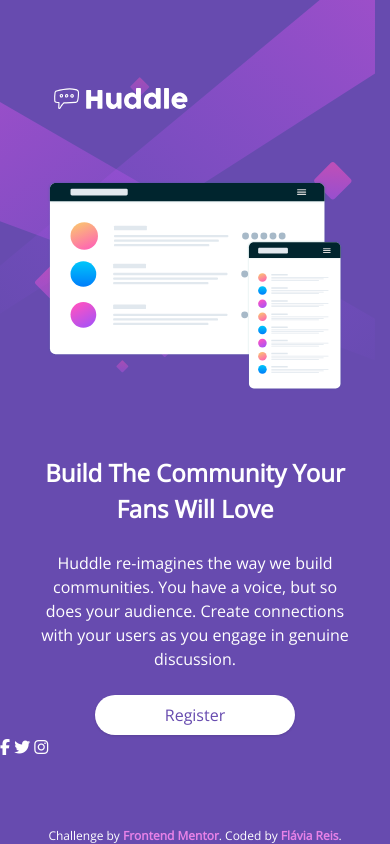
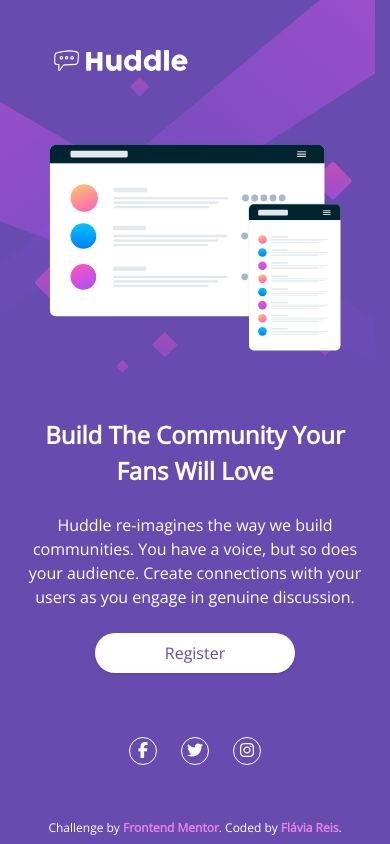
Before and after one commit to flaviare1s/huddle-landing-page, a website: page src/index.html in a window 390 px wide. Drawn offline with nearby package versions, Linux system fonts and the light colour scheme.

Commit message:
Finishing the mobile version

```diff
--- a/src/index.html
+++ b/src/index.html
@@ -43,22 +43,22 @@
     <div class="md:flex flex-col md:px-10 md:ml-3">
       <main class="flex flex-col items-center justify-center m-auto md:max-w-520 md:items-start">
         <h1 class="text-2xl font-semibold text-center px-8 mt-16 leading-9 md:text-4xl md:text-left md:leading-60 md:mt-0 md:px-0">Build The Community Your Fans Will Love</h1>
-        <p class="text-base text-center py-6 px-9 leading-6 md:text-lg md:text-left md:leading-27 md:px-0">
+        <p class="text-base text-center py-6 px-7 leading-6 md:text-lg md:text-left md:leading-27 md:px-0">
           Huddle re-imagines the way we build communities. You have a voice, but so does your audience. Create connections with your users as you engage in genuine discussion.
         </p>
         <button class="bg-white text-violet rounded-full h-10 w-200 shadow hover:bg-softMagenta hover:text-white md:h-14">Register</button>
       </main>
 
-      <nav>
-        <i class="fa-brands fa-facebook-f"></i>
-        <i class="fa-brands fa-twitter"></i>
-        <i class="fa-brands fa-instagram"></i>
+      <nav class="flex items-center justify-center gap-6 p-6 mt-10">
+        <i class="fa-brands fa-facebook-f border border-white rounded-full w-7 h-7 p-1 text-center hover:text-softMagenta hover:border-softMagenta"></i>
+        <i class="fa-brands fa-twitter border border-white rounded-full w-7 h-7 p-1 text-center hover:text-softMagenta hover:border-softMagenta"></i>
+        <i class="fa-brands fa-instagram border border-white rounded-full w-7 h-7 p-1 text-center hover:text-softMagenta hover:border-softMagenta"></i>
       </nav>
     </div>
   </div>
 
   <footer>
-    <p class="text-xs text-center mt-2">
+    <p class="text-xs text-center my-2">
       Challenge by <a class="text-softMagenta font-bold" href="https://www.frontendmentor.io?ref=challenge" target="_blank">Frontend Mentor</a>.
       Coded by <a class="text-softMagenta font-bold" href="https://github.com/flaviare1s/">Flávia Reis</a>.
     </p>
```
Also changed, not shown: src/output.css.
